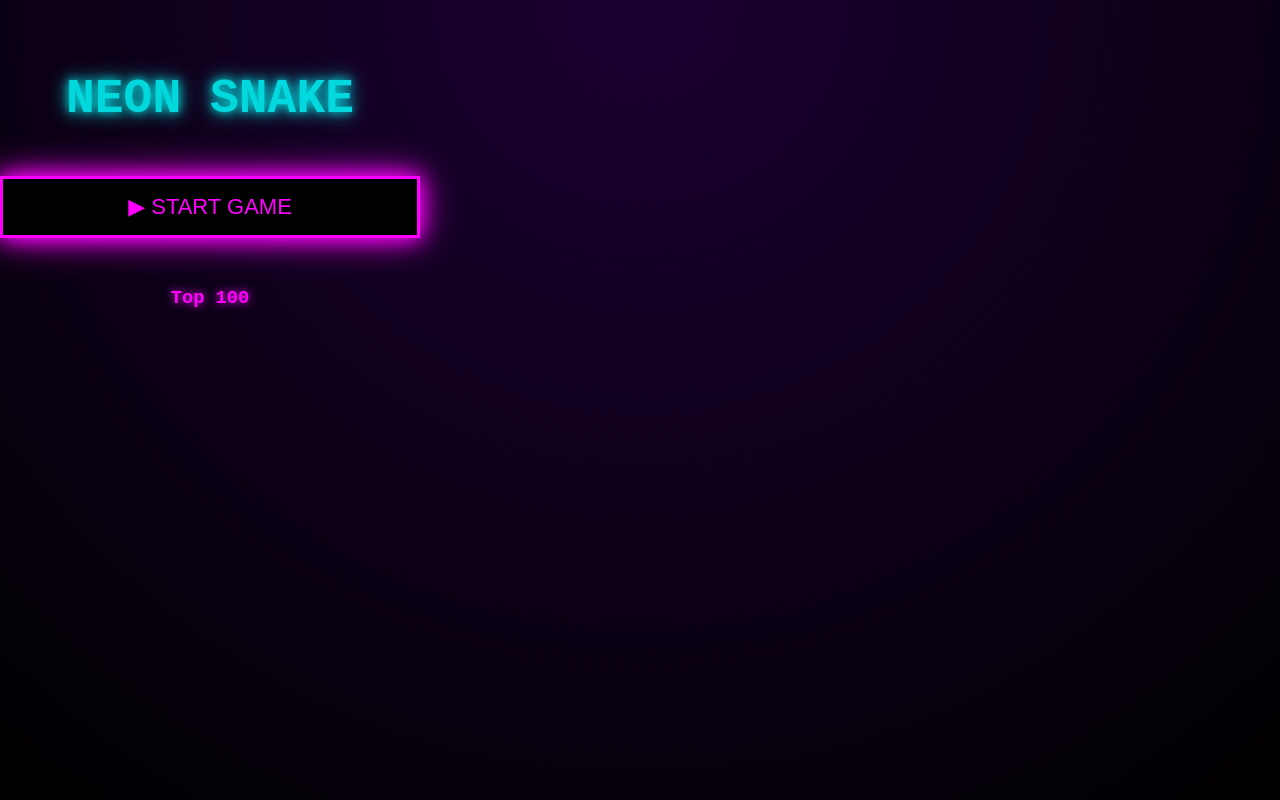
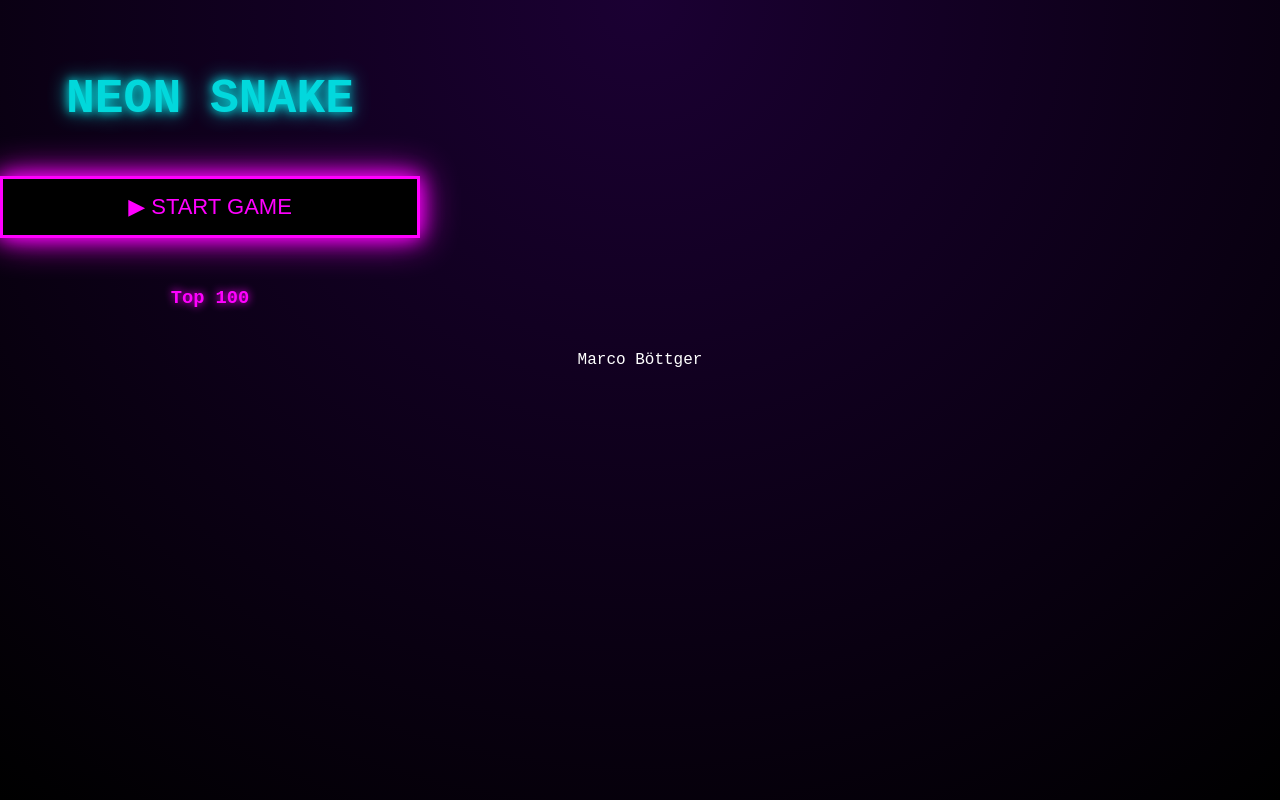
Before and after one commit to shivacat1288/NEON-SNAKE, a plain HTML site: page index.html in a window 1280 px wide. Drawn offline with Linux system fonts and the light colour scheme; no server answers.

Commit message:
footer fix

```diff
--- a/index.html
+++ b/index.html
@@ -1582,6 +1582,8 @@
 
     </script>
 
+    <footer>Marco Böttger</footer>
+
 </body>
 
 
```
